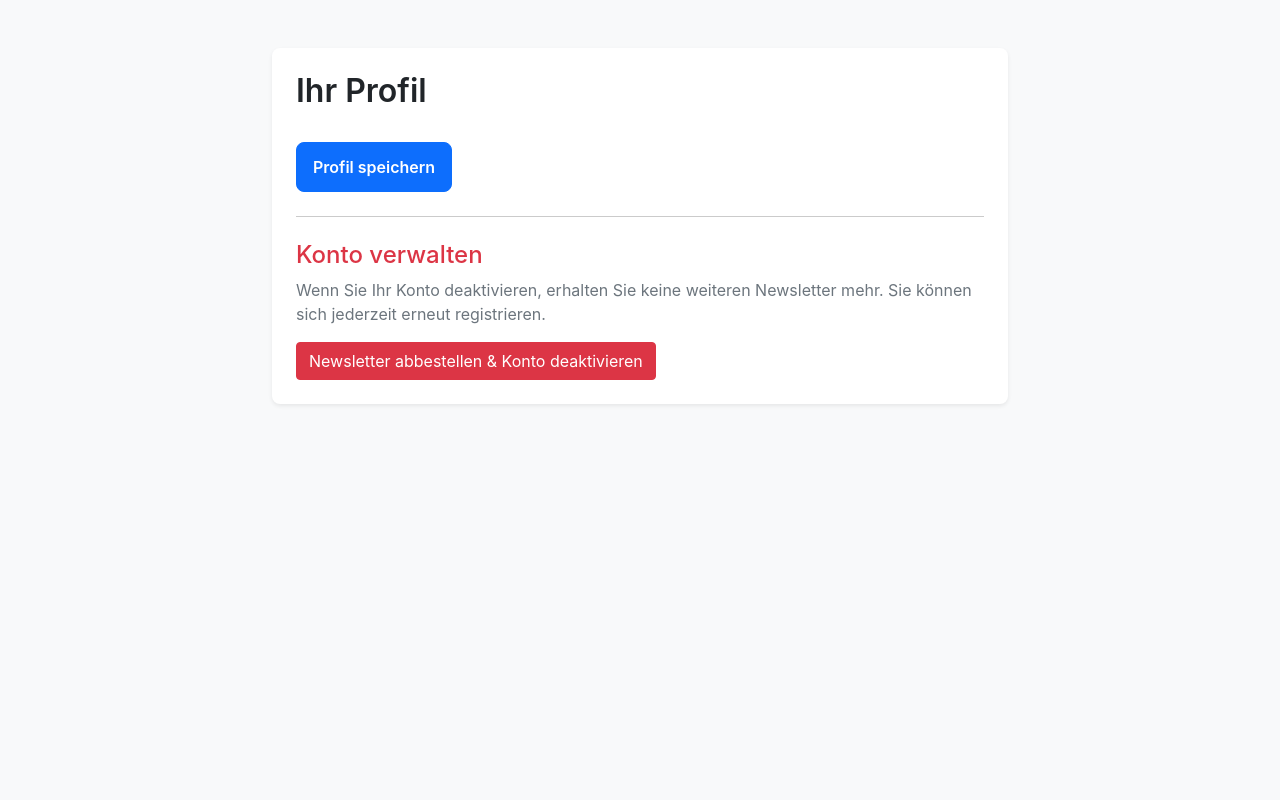
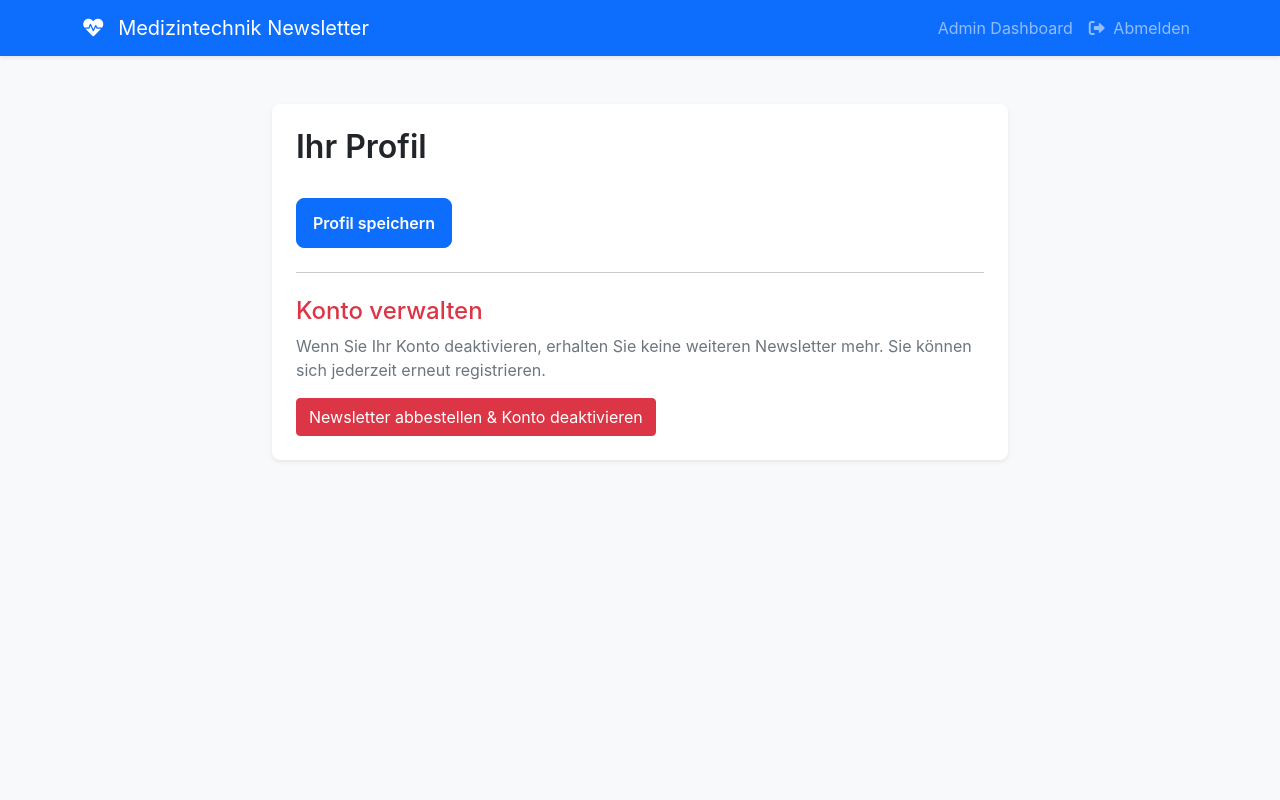
Before and after one commit to jackl1304/News, a Flask app: page /profil in a window 1280 px wide. Run offline with Flask 3, Linux system fonts and the light colour scheme; the visitor is signed in with stand-in values (Sample User, id 1).

Commit message:
Update base.html

```diff
--- a/medtech_newsletter/templates/base.html
+++ b/medtech_newsletter/templates/base.html
@@ -5,17 +5,54 @@
     <title>{% block title %}Medizintechnik Newsletter{% endblock %}</title>
     <link href="https://cdn.jsdelivr.net/npm/bootstrap@5.1.3/dist/css/bootstrap.min.css" rel="stylesheet">
     <link href="{{ url_for('static', filename='css/style.css') }}" rel="stylesheet">
+    <link rel="stylesheet" href="https://cdnjs.cloudflare.com/ajax/libs/font-awesome/6.0.0/css/all.min.css">
 </head>
-<body>
+<body class="bg-light">
+    <nav class="navbar navbar-expand-lg navbar-dark bg-primary shadow-sm">
+        <div class="container">
+            <a class="navbar-brand" href="{{ url_for('main.index') }}">
+                <i class="fas fa-heartbeat me-2"></i> Medizintechnik Newsletter
+            </a>
+            <div class="collapse navbar-collapse">
+                <ul class="navbar-nav ms-auto">
+                    {% if session.user_id %}
+                        {% if session.is_admin %}
+                        <li class="nav-item">
+                            <a class="nav-link" href="{{ url_for('main.admin_dashboard') }}">Admin Dashboard</a>
+                        </li>
+                        {% endif %}
+                        <li class="nav-item">
+                            <a class="nav-link" href="{{ url_for('main.logout') }}">
+                                <i class="fas fa-sign-out-alt me-1"></i> Abmelden
+                            </a>
+                        </li>
+                    {% else %}
+                        <li class="nav-item">
+                            <a class="nav-link" href="{{ url_for('main.login') }}">Anmelden</a>
+                        </li>
+                        <li class="nav-item">
+                            <a class="nav-link" href="{{ url_for('main.register') }}">Registrieren</a>
+                        </li>
+                    {% endif %}
+                </ul>
+            </div>
+        </div>
+    </nav>
+
     <main class="container my-5">
         {% with messages = get_flashed_messages(with_categories=true) %}
             {% if messages %}
                 {% for category, message in messages %}
-                    <div class="alert alert-{{ category }}">{{ message }}</div>
+                    <div class="alert alert-{{ category }} alert-dismissible fade show" role="alert">
+                        {{ message }}
+                        <button type="button" class="btn-close" data-bs-dismiss="alert" aria-label="Close"></button>
+                    </div>
                 {% endfor %}
             {% endif %}
         {% endwith %}
         {% block content %}{% endblock %}
     </main>
+    <script src="https://cdn.jsdelivr.net/npm/bootstrap@5.1.3/dist/js/bootstrap.bundle.min.js"></script>
+    {% block scripts %}{% endblock %}
 </body>
 </html>
```
